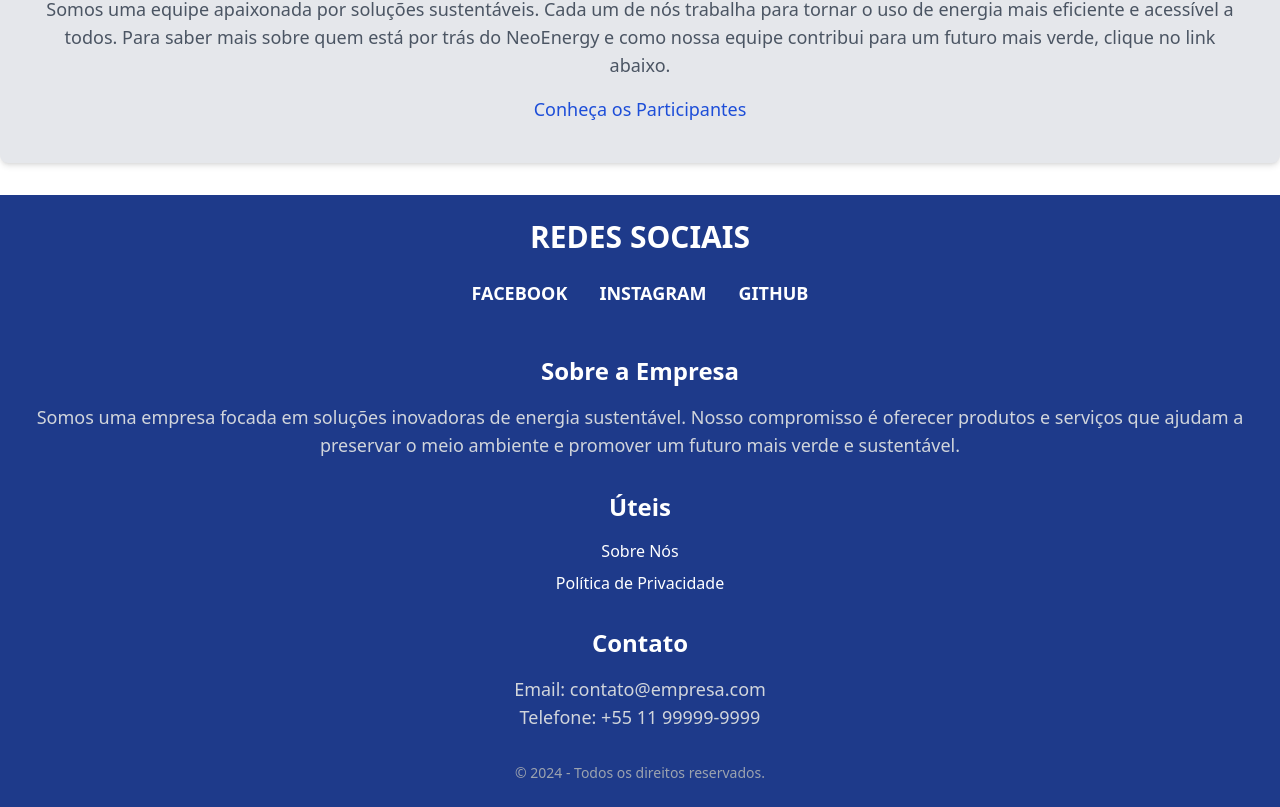
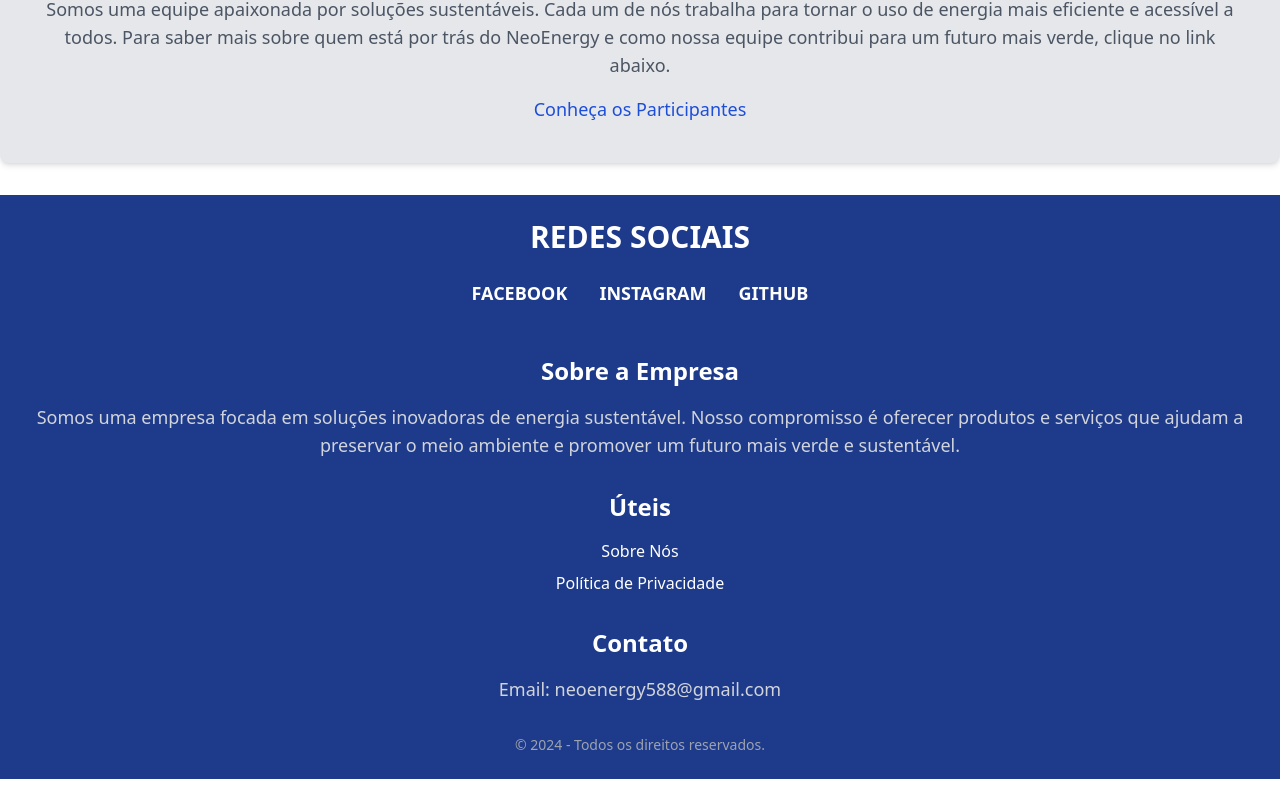
Before and after one commit to gusandrini/teste, a Next.js app in the folder gs/: page / in a window 1280 px wide. Shown: the part 569-1376 px from the top of the page. After the commit the page ends 1348 px from the top, so only its background shows below. Built offline with nearby package versions, Linux system fonts and the light colour scheme.

Commit message:
add email p contato

```diff
--- a/gs/src/components/Rodape/page.tsx
+++ b/gs/src/components/Rodape/page.tsx
@@ -75,8 +75,7 @@ export const Rodape = () => {
 
           <div className="contact-info">
             <h3>Contato</h3>
-            <p>Email: <Link href="mailto:contato@empresa.com">contato@empresa.com</Link></p>
-            <p>Telefone: +55 11 99999-9999</p>
+            <p>Email: <Link href="mailto:neoenergy588@gmail.com">neoenergy588@gmail.com</Link></p>
           </div>
         </div>
 
```
